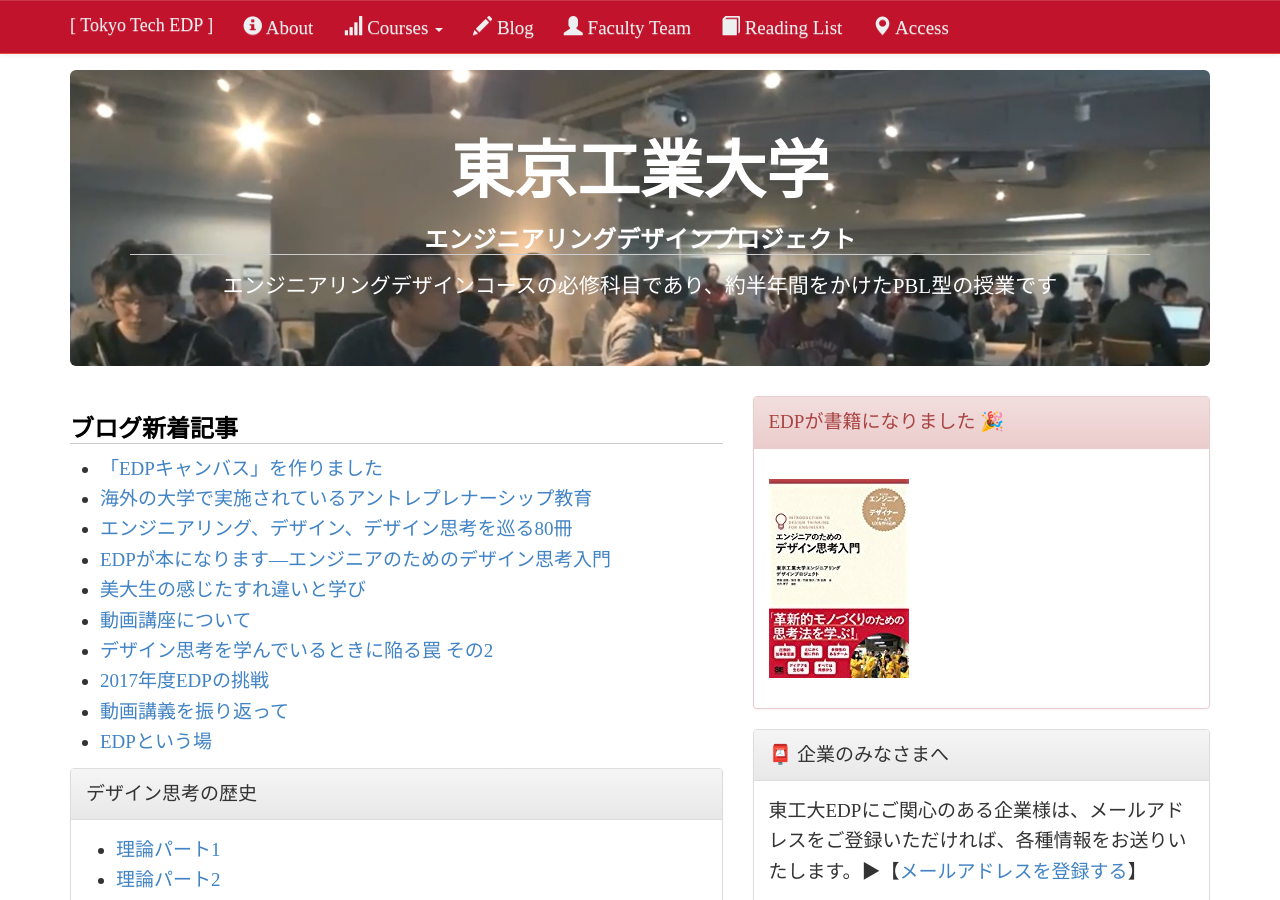
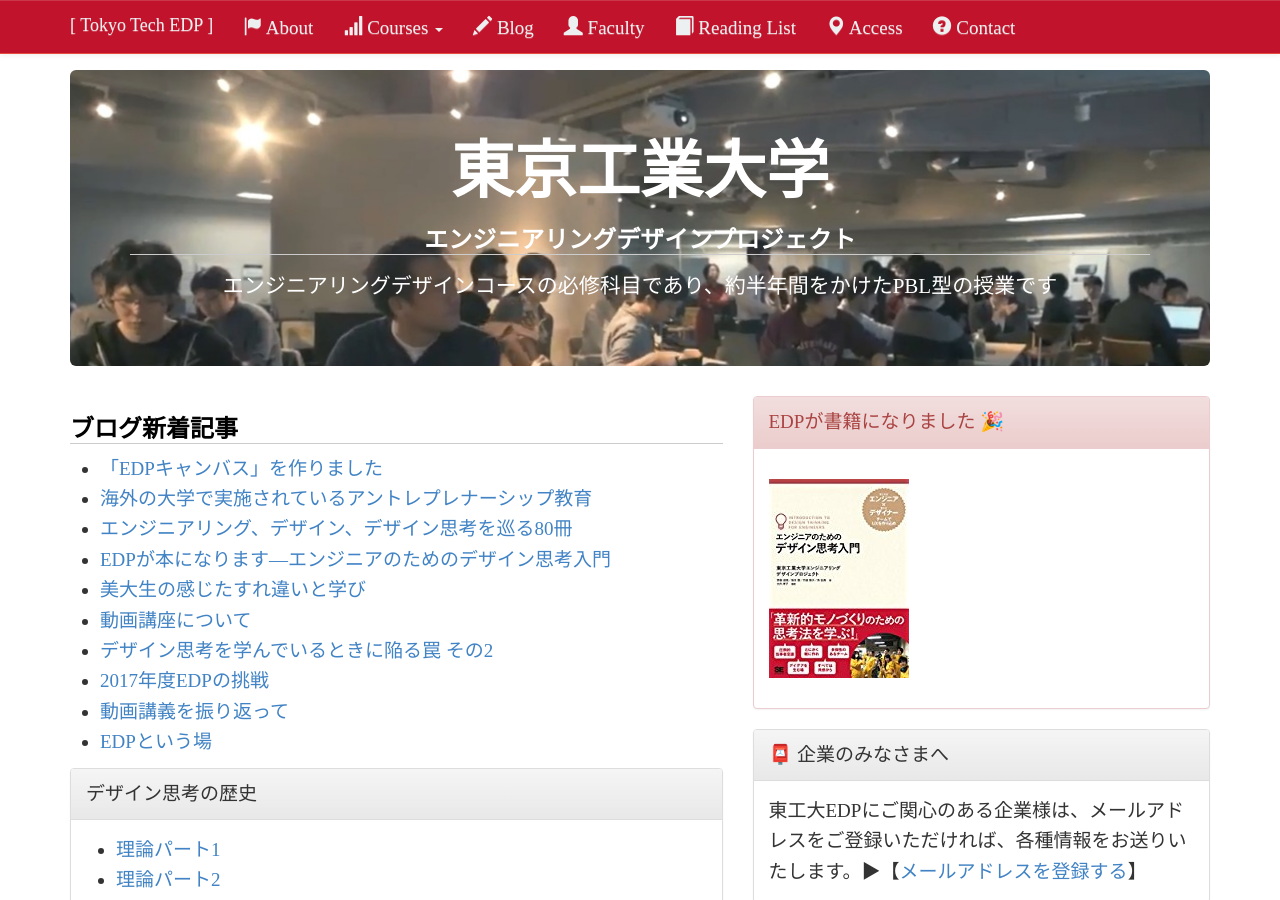
Before and after one commit to titech-edp/titech-edp.github.io, a Jekyll site: the page built from index.md, in a window 1280 px wide and 900 px high. Built offline with Jekyll 4.4.1, drawn with Linux system fonts in a browser that asks for light colours; emoji names are drawn with the system emoji font.

Commit message:
Update nav

```diff
--- a/_includes/nav.html
+++ b/_includes/nav.html
@@ -23,7 +23,7 @@
         <!-- Collect the nav links, forms, and other content for toggling -->
         <div class="collapse navbar-collapse" id="bs-example-navbar-collapse-1">
             <ul class="nav navbar-nav">
-                <li><a href="/about/"><span class="glyphicon glyphicon-info-sign" aria-hidden="true"></span> About</a></li>
+                <li><a href="/about/"><span class="glyphicon glyphicon-flag" aria-hidden="true"></span> About</a></li>
 
                 <li role="presentation" class="dropdown"><a class="dropdown-toggle" data-toggle="dropdown" href="#" role="button" aria-haspopup="true" aria-expanded="false"><span class="glyphicon glyphicon-signal" aria-hidden="true"></span> Courses <span class="caret"></span></a>
 
@@ -38,9 +38,10 @@
 		    </ul>
                 </li>
                 <li><a href="https://medium.com/titech-eng-and-design"><span class="glyphicon glyphicon-pencil" aria-hidden="true"></span> Blog</a></li>
-                <li><a href="/faculty-team/"><span class="glyphicon glyphicon-user" aria-hidden="true"></span> Faculty Team</a></li>
+                <li><a href="/faculty-team/"><span class="glyphicon glyphicon-user" aria-hidden="true"></span> Faculty</a></li>
                 <li><a href="/reading-list/"><span class="glyphicon glyphicon-book" aria-hidden="true"></span> Reading List</a></li>
                 <li><a href="/access/"><span class="glyphicon glyphicon-map-marker" aria-hidden="true"></span> Access</a></li>
+		<li><a href="https://titech-edp.doorkeeper.jp/contact/new"><span class="glyphicon glyphicon-question-sign" aria-hidden="true"></span> Contact</a></li>
             </ul>
         </div>
     </div>
```
